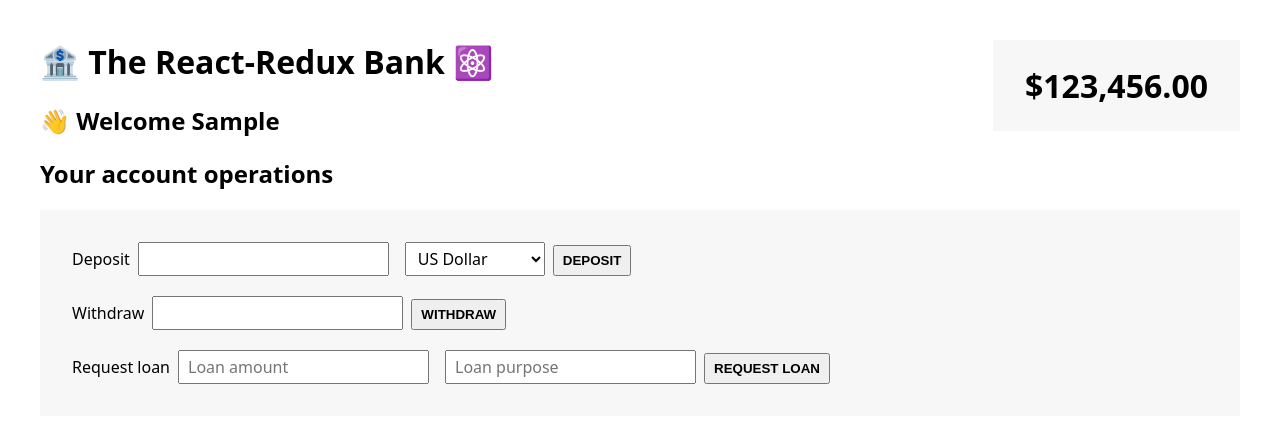
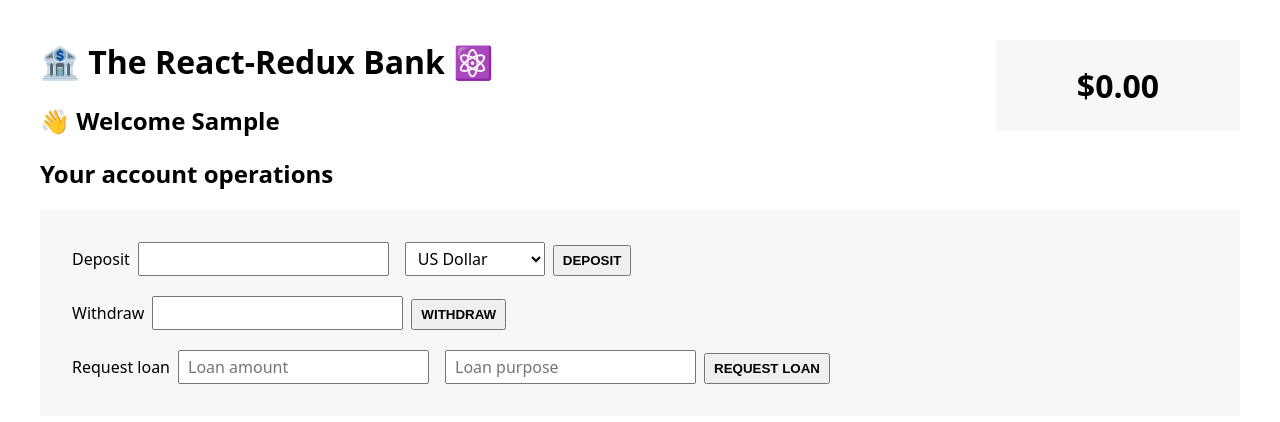
Before and after one commit to deepakkr62/redux-intro, a React (Create React App) app: page / in a window 1280 px wide. Both pictures are taken after typing "Sample", "Sample" into the empty fields and a click on the button "CREATE NEW CUSTOMER". Shown: the top 422 px of the page. Built offline with nearby package versions, Linux system fonts and the light colour scheme.

Commit message:
legeacy way to connet redux with react

```diff
--- a/src/features/accounts/BalanceDisplay.js
+++ b/src/features/accounts/BalanceDisplay.js
@@ -1,3 +1,5 @@
+import { connect } from "react-redux";
+
 function formatCurrency(value) {
   return new Intl.NumberFormat("en", {
     style: "currency",
@@ -5,8 +7,15 @@
   }).format(value);
 }
 
-function BalanceDisplay() {
-  return <div className="balance">{formatCurrency(123456)}</div>;
+function BalanceDisplay({ balance }) {
+  return <div className="balance">{formatCurrency(balance)}</div>;
 }
 
-export default BalanceDisplay;
+function mapStateToProps(state) {
+  return {
+    balance: state.account.balance,
+  };
+}
+export default connect(mapStateToProps)(BalanceDisplay);
+
+//this is the old way of connecting to redux store. The new way is to use useSelector hook.
```
